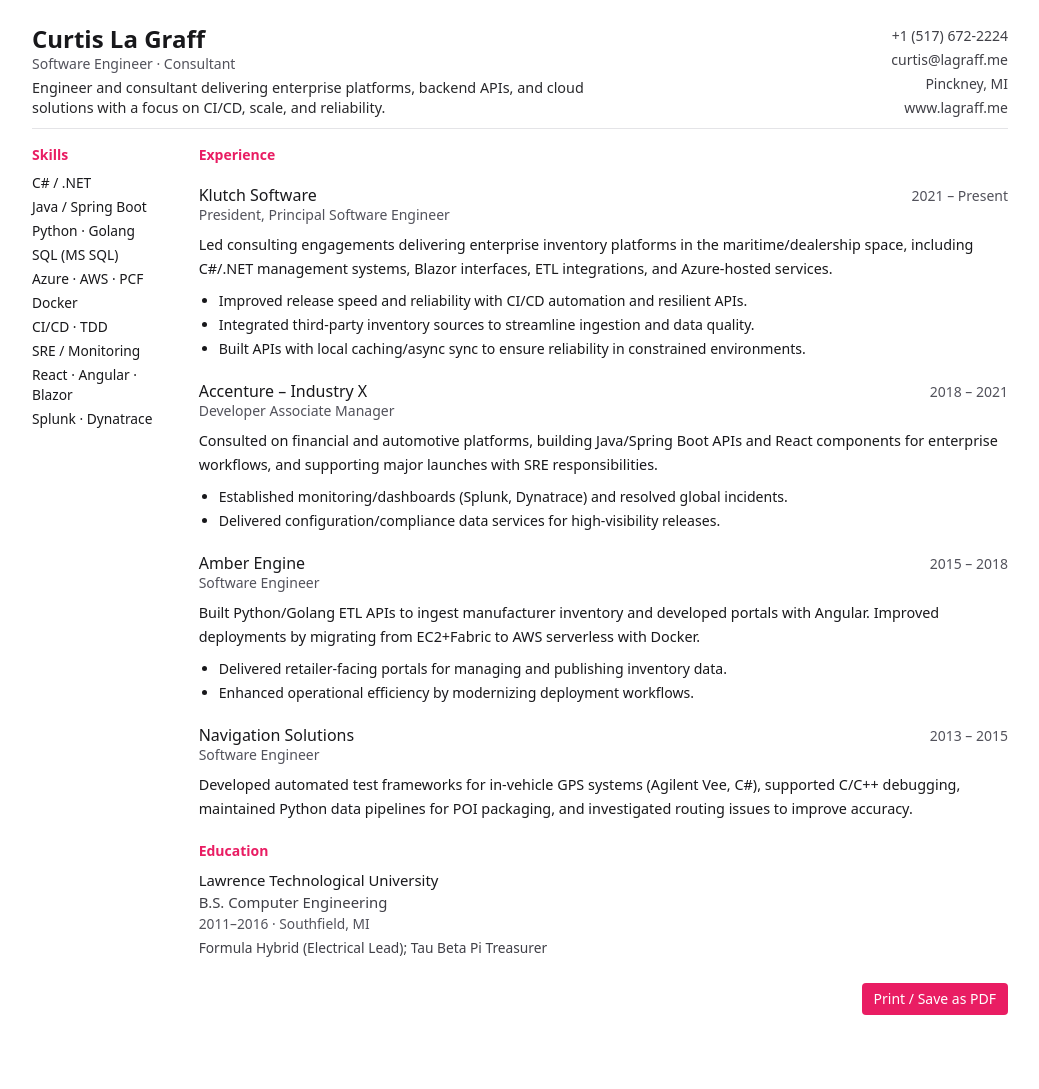
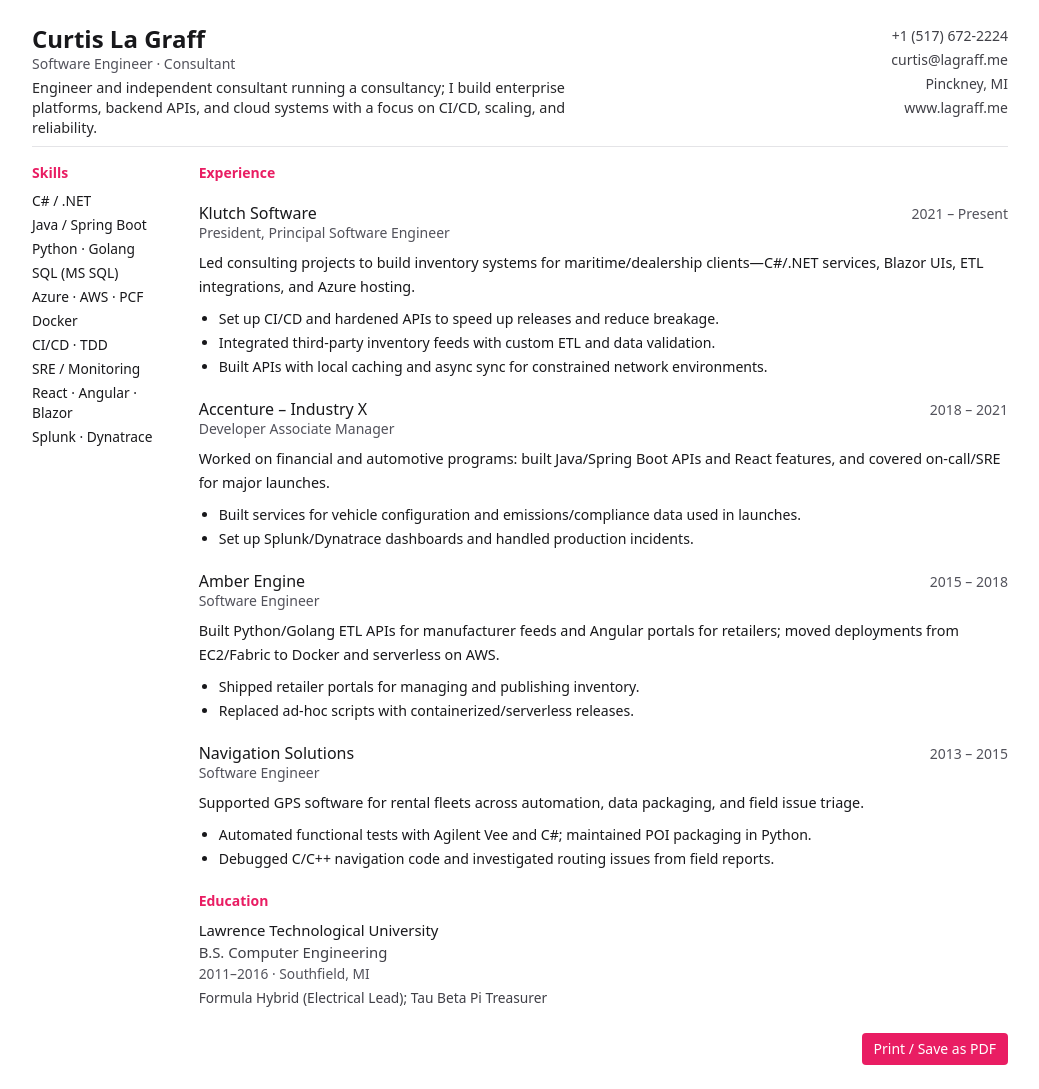
Before and after one commit to clagraff/clagraff.github.io, a Jekyll site: the page index.html, which Jekyll copies as it is, in a window 1280 px wide. Shown: the whole page, without its empty margins (120-1159 px from the left). Built offline with Jekyll 4.4.1, drawn with Linux system fonts in a browser that asks for light colours; nearby versions of some CDN libraries; before the commit the page ends 1039 px from its top, so only the background shows below that.

Commit message:
Update index.html

```diff
--- a/index.html
+++ b/index.html
@@ -27,14 +27,14 @@
         <h1 class="text-2xl font-semibold leading-tight">Curtis La Graff</h1>
         <p class="text-sm text-zinc-600">Software Engineer · Consultant</p>
         <p class="mt-1 text-[0.9rem] leading-5 text-zinc-800">
-          Engineer and consultant delivering enterprise platforms, backend APIs, and cloud solutions with a focus on CI/CD, scale, and reliability.
+          Engineer and independent consultant running a consultancy; I build enterprise platforms, backend APIs, and cloud systems with a focus on CI/CD, scaling, and reliability.
         </p>
       </div>
       <ul class="text-sm text-zinc-700 text-right leading-6">
         <li><a href="tel:+15176722224">+1 (517) 672-2224</a></li>
         <li><a href="mailto:curtis@lagraff.me">curtis@lagraff.me</a></li>
         <li>Pinckney, MI</li>
-        <li><a href="https://www.lagraff.me" target="_blank">www.lagraff.me</a></li>
+        <li><a href="https://www.lagraff.me" target="_blank" rel="noopener">www.lagraff.me</a></li>
       </ul>
     </header>
 
@@ -73,13 +73,12 @@
             <div class="text-sm text-zinc-600">2021 – Present</div>
           </header>
           <p class="text-[0.9rem] leading-6">
-            Led consulting engagements delivering enterprise inventory platforms in the maritime/dealership space,
-            including C#/.NET management systems, Blazor interfaces, ETL integrations, and Azure-hosted services.
+            Led consulting projects to build inventory systems for maritime/dealership clients—C#/.NET services, Blazor UIs, ETL integrations, and Azure hosting.
           </p>
           <ul class="list-disc pl-5 text-[0.88rem] leading-6">
-            <li>Improved release speed and reliability with CI/CD automation and resilient APIs.</li>
-            <li>Integrated third-party inventory sources to streamline ingestion and data quality.</li>
-            <li>Built APIs with local caching/async sync to ensure reliability in constrained environments.</li>
+            <li>Set up CI/CD and hardened APIs to speed up releases and reduce breakage.</li>
+            <li>Integrated third-party inventory feeds with custom ETL and data validation.</li>
+            <li>Built APIs with local caching and async sync for constrained network environments.</li>
           </ul>
         </article>
 
@@ -93,12 +92,11 @@
             <div class="text-sm text-zinc-600">2018 – 2021</div>
           </header>
           <p class="text-[0.9rem] leading-6">
-            Consulted on financial and automotive platforms, building Java/Spring Boot APIs and React components
-            for enterprise workflows, and supporting major launches with SRE responsibilities.
+            Worked on financial and automotive programs: built Java/Spring Boot APIs and React features, and covered on-call/SRE for major launches.
           </p>
           <ul class="list-disc pl-5 text-[0.88rem] leading-6">
-            <li>Established monitoring/dashboards (Splunk, Dynatrace) and resolved global incidents.</li>
-            <li>Delivered configuration/compliance data services for high-visibility releases.</li>
+            <li>Built services for vehicle configuration and emissions/compliance data used in launches.</li>
+            <li>Set up Splunk/Dynatrace dashboards and handled production incidents.</li>
           </ul>
         </article>
 
@@ -112,12 +110,11 @@
             <div class="text-sm text-zinc-600">2015 – 2018</div>
           </header>
           <p class="text-[0.9rem] leading-6">
-            Built Python/Golang ETL APIs to ingest manufacturer inventory and developed portals with Angular.
-            Improved deployments by migrating from EC2+Fabric to AWS serverless with Docker.
+            Built Python/Golang ETL APIs for manufacturer feeds and Angular portals for retailers; moved deployments from EC2/Fabric to Docker and serverless on AWS.
           </p>
           <ul class="list-disc pl-5 text-[0.88rem] leading-6">
-            <li>Delivered retailer-facing portals for managing and publishing inventory data.</li>
-            <li>Enhanced operational efficiency by modernizing deployment workflows.</li>
+            <li>Shipped retailer portals for managing and publishing inventory.</li>
+            <li>Replaced ad-hoc scripts with containerized/serverless releases.</li>
           </ul>
         </article>
 
@@ -131,9 +128,12 @@
             <div class="text-sm text-zinc-600">2013 – 2015</div>
           </header>
           <p class="text-[0.9rem] leading-6">
-            Developed automated test frameworks for in-vehicle GPS systems (Agilent Vee, C#), supported C/C++ debugging,
-            maintained Python data pipelines for POI packaging, and investigated routing issues to improve accuracy.
+            Supported GPS software for rental fleets across automation, data packaging, and field issue triage.
           </p>
+          <ul class="list-disc pl-5 text-[0.88rem] leading-6">
+            <li>Automated functional tests with Agilent Vee and C#; maintained POI packaging in Python.</li>
+            <li>Debugged C/C++ navigation code and investigated routing issues from field reports.</li>
+          </ul>
         </article>
 
         <!-- Education -->
```
